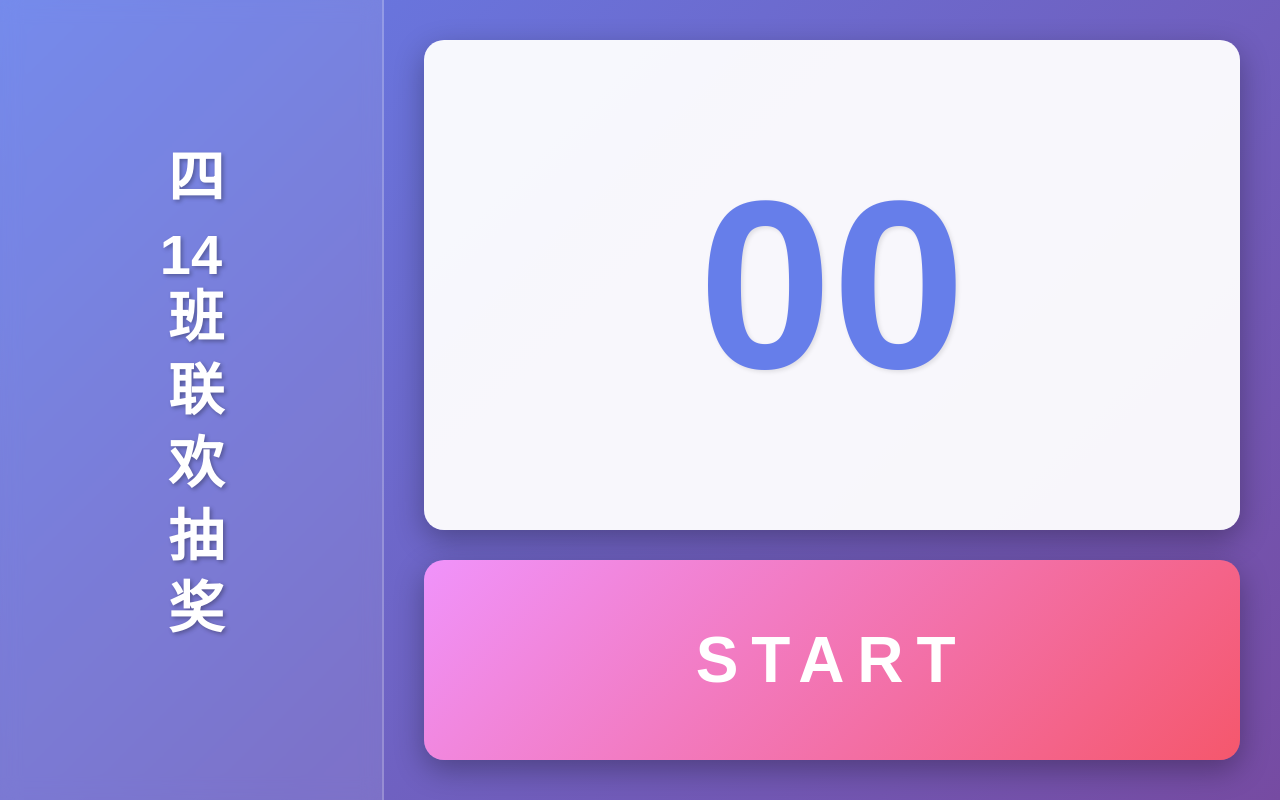
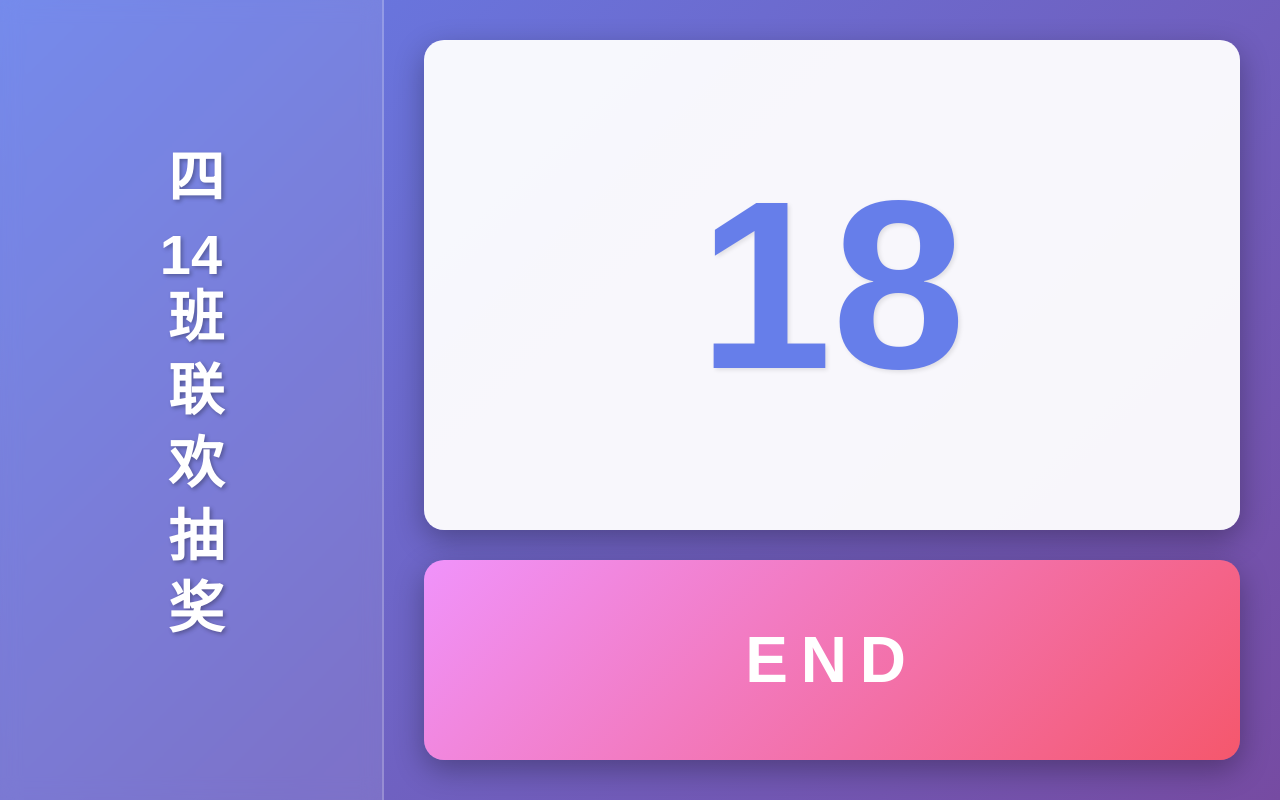
Before and after one commit to sandii/lottery, a plain HTML site: page index.html in a window 1280 px wide. Both pictures are taken after a click on the button "START". Drawn offline with Linux system fonts and the light colour scheme.

Commit message:
functions done

```diff
--- a/index.html
+++ b/index.html
@@ -126,12 +126,74 @@
         </div>
         <div class="right-section">
             <div class="number-display">
-                <div class="number">00</div>
+                <div class="number" id="numberDisplay">00</div>
             </div>
             <div class="button-container">
-                <button class="start-button">START</button>
+                <button class="start-button" id="controlButton">START</button>
             </div>
         </div>
     </div>
+
+    <script>
+        const numberDisplay = document.getElementById('numberDisplay');
+        const controlButton = document.getElementById('controlButton');
+        let intervalId = null;
+        let isRunning = false;
+
+        // 排除的数字列表
+        const excludedNumbers = ['01', '05', '13', '15', '23', '29'];
+
+        // 生成所有有效数字的数组（01-37，排除指定数字）
+        const validNumbers = [];
+        for (let i = 1; i <= 37; i++) {
+            const numStr = i.toString().padStart(2, '0');
+            if (!excludedNumbers.includes(numStr)) {
+                validNumbers.push(numStr);
+            }
+        }
+
+        // 生成01-37的随机数字（格式化为两位数），排除指定数字
+        function getRandomNumber() {
+            const randomIndex = Math.floor(Math.random() * validNumbers.length);
+            return validNumbers[randomIndex];
+        }
+
+        // 开始跳动
+        function startLottery() {
+            if (isRunning) return;
+
+            isRunning = true;
+            controlButton.textContent = 'END';
+
+            // 快速跳动，每50ms更新一次
+            intervalId = setInterval(() => {
+                numberDisplay.textContent = getRandomNumber();
+            }, 50);
+        }
+
+        // 停止跳动并显示最终结果
+        function stopLottery() {
+            if (!isRunning) return;
+
+            clearInterval(intervalId);
+            isRunning = false;
+
+            // 随机选择最终数字
+            const finalNumber = getRandomNumber();
+            numberDisplay.textContent = finalNumber;
+
+            // 恢复按钮文字
+            controlButton.textContent = 'START';
+        }
+
+        // 按钮点击事件
+        controlButton.addEventListener('click', () => {
+            if (isRunning) {
+                stopLottery();
+            } else {
+                startLottery();
+            }
+        });
+    </script>
 </body>
 </html>
```
